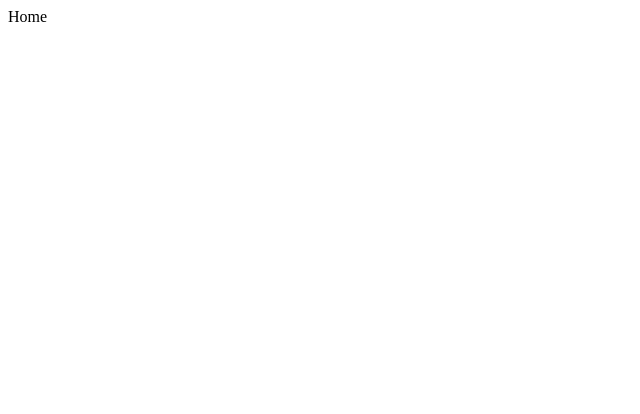
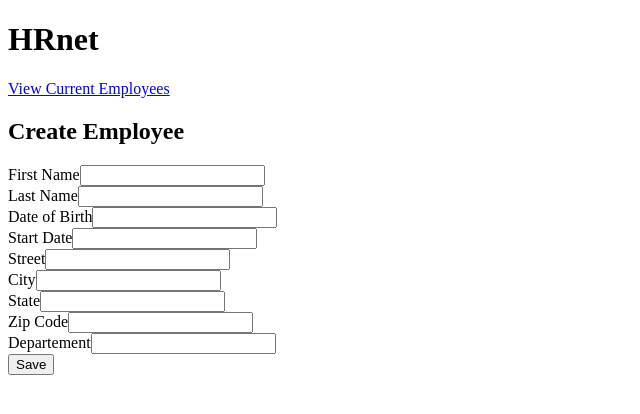
Before and after one commit to thomasop/HRnet, a React (Create React App) app: page / in a window 1280 px wide. Shown: the top 414 px of the page, without its empty margins (0-640 px from the left). Built offline with nearby package versions, Linux system fonts and the light colour scheme.

Commit message:
Add: add page component

```diff
--- a/src/pages/Home.tsx
+++ b/src/pages/Home.tsx
@@ -1,9 +1,58 @@
-import React from 'react'
+import React from "react";
+import { Link } from "react-router-dom";
 
 const Home = () => {
   return (
-    <div>Home</div>
-  )
-}
+    <main>
+      <h1>HRnet</h1>
+      <Link to={"/employees"}>View Current Employees</Link>
+      <h2>Create Employee</h2>
+      <form action="">
+        <div>
+          <label htmlFor="firstname">First Name</label>
+          <input type="text" name="firstname" id="firstname" />
+        </div>
+        <div>
+          <label htmlFor="lastname">Last Name</label>
+          <input type="text" name="lastname" id="lastname" />
+        </div>
+        <div>
+          <label htmlFor="birth">Date of Birth</label>
+          <input type="text" name="birth" id="birth" />
+        </div>
+        <div>
+          <label htmlFor="start">Start Date</label>
+          <input type="text" name="start" id="start" />
+        </div>
+        <div>
+          <div>
+            <label htmlFor="street">Street</label>
+            <input type="text" name="street" id="street" />
+          </div>
+          <div>
+            <label htmlFor="city">City</label>
+            <input type="text" name="city" id="city" />
+          </div>
+          <div>
+            <label htmlFor="state">State</label>
+            <input type="text" name="state" id="state" />
+          </div>
+          <div>
+            <label htmlFor="code">Zip Code</label>
+            <input type="text" name="code" id="code" />
+          </div>
+        </div>
 
-export default Home
+        <div>
+          <label htmlFor="departement">Departement</label>
+          <input type="text" name="departement" id="departement" />
+        </div>
+        <div>
+          <input type="submit" value="Save" />
+        </div>
+      </form>
+    </main>
+  );
+};
+
+export default Home;
```
